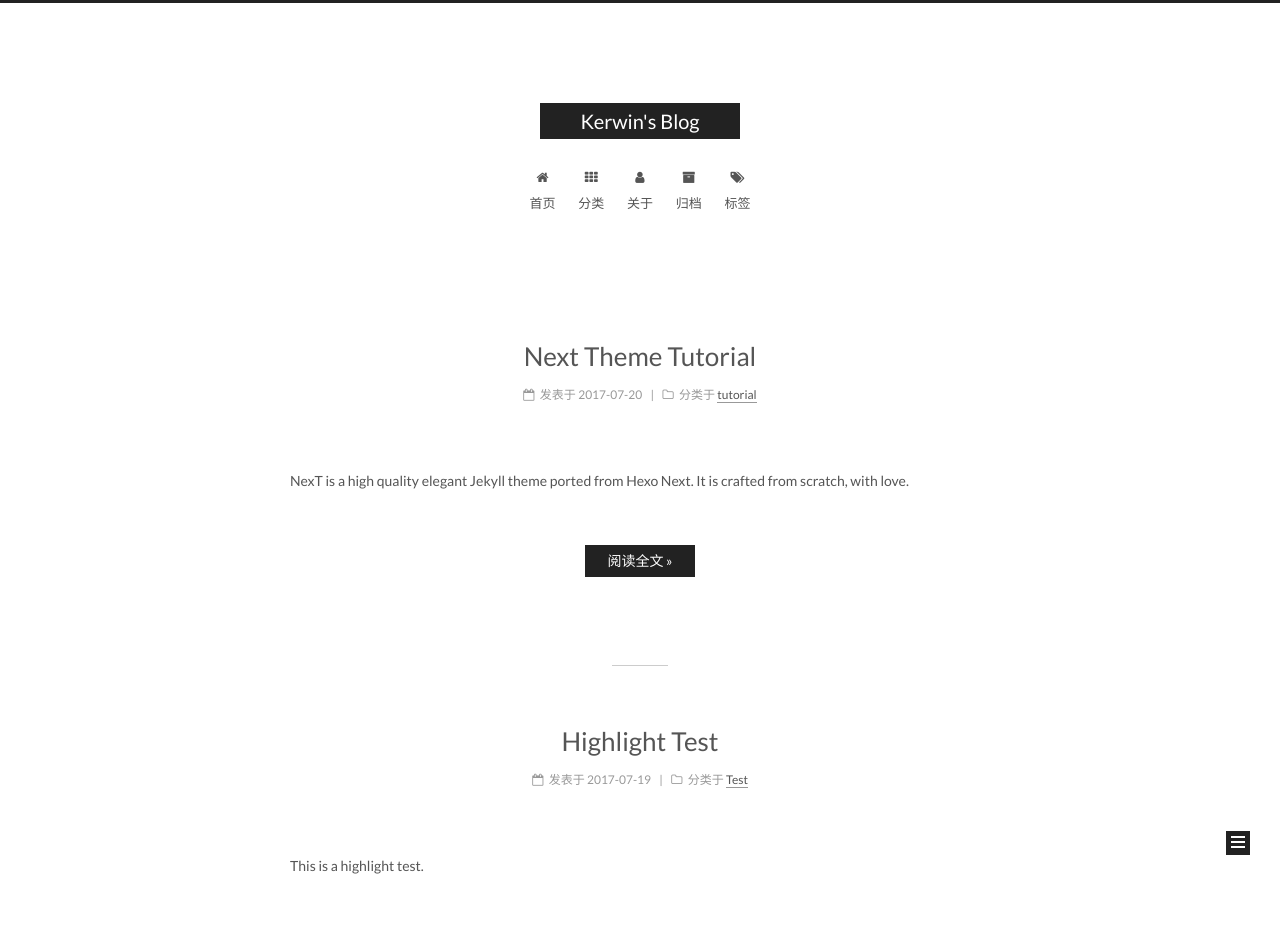
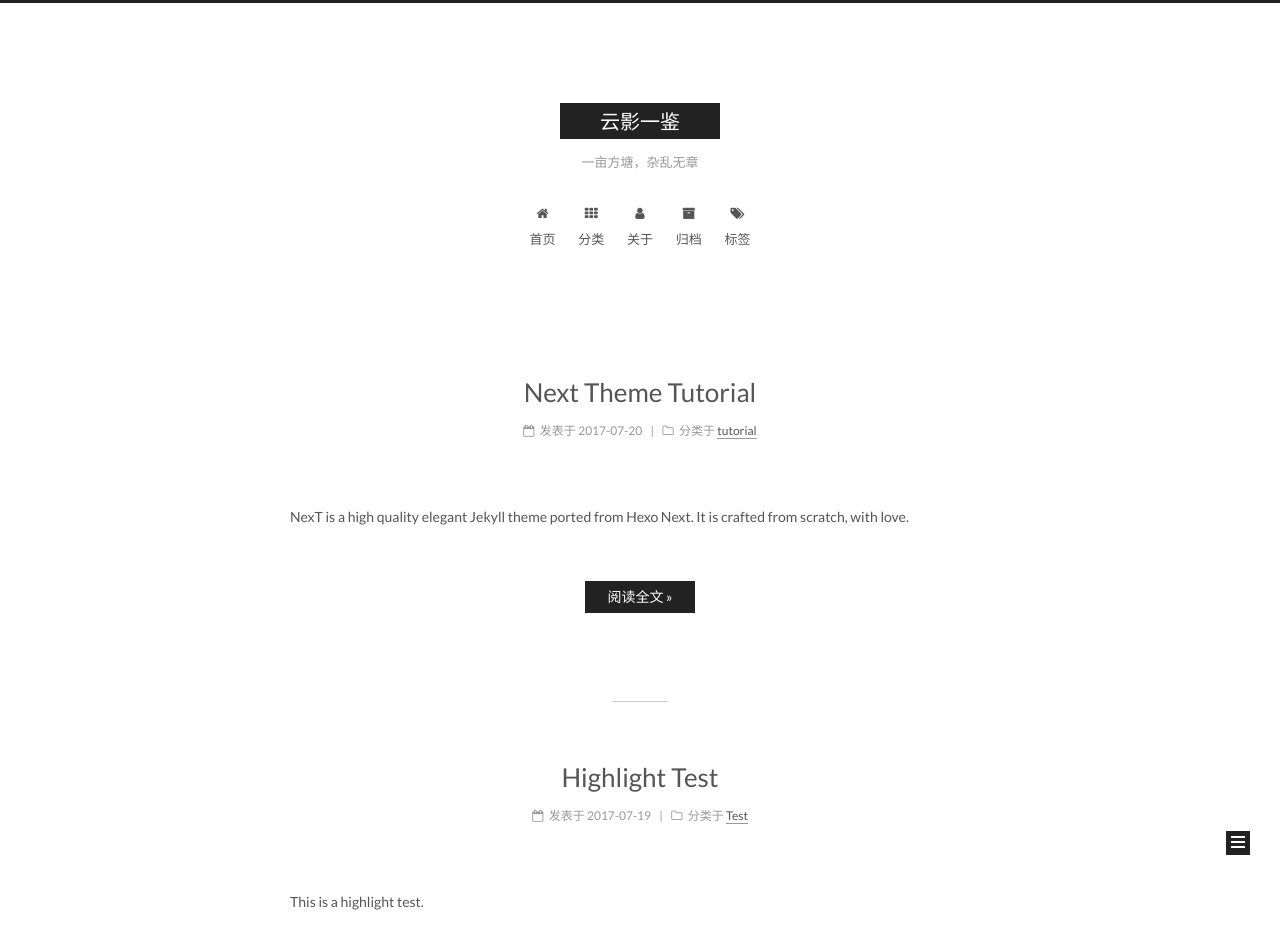
Before and after one commit to Kerwin0766/Kerwin0766.github.io, a Jekyll site: the page built from index.html, in a window 1280 px wide. Shown: the top 928 px of the page. Built offline with Jekyll 4.4.1, drawn with Linux system fonts in a browser that asks for light colours; emoji names are drawn with the system emoji font; the list of posts is cut into pages by our own code.

Commit message:
Update _config.yml

```diff
--- a/_config.yml
+++ b/_config.yml
@@ -4,10 +4,10 @@
 # ---------------------------------------------------------------
 
 # Site
-title:  Kerwin's Blog
-subtitle:
-description:
-author: John Doe
+title:  云影一鉴
+subtitle: 一亩方塘，杂乱无章
+description: 问渠那得清如许，为有源头活水来。
+author: 清源
 # Support language: de, en, fr-FR, id, ja, ko, pt-BR, pt, ru, zh-Hans, zh-hk, zh-tw
 language: zh-Hans
 date_format: '%Y-%m-%d'
```
